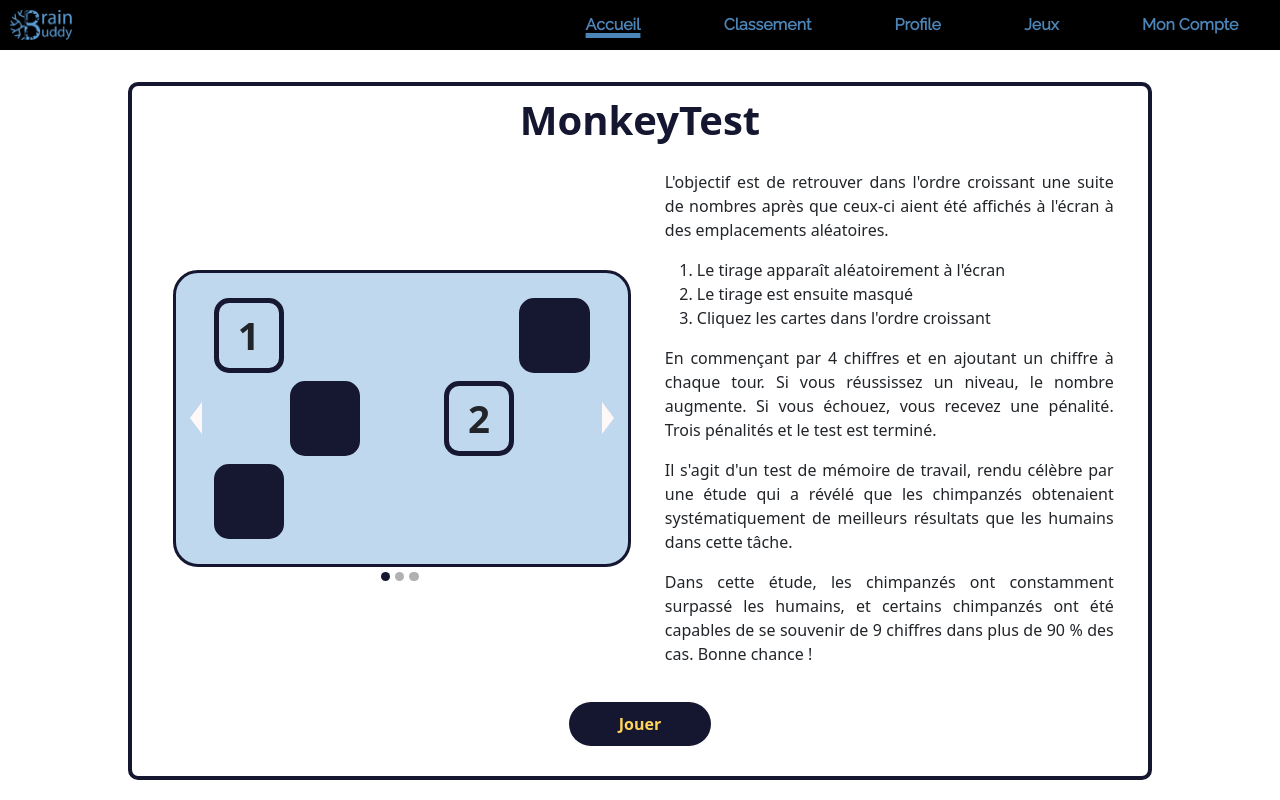
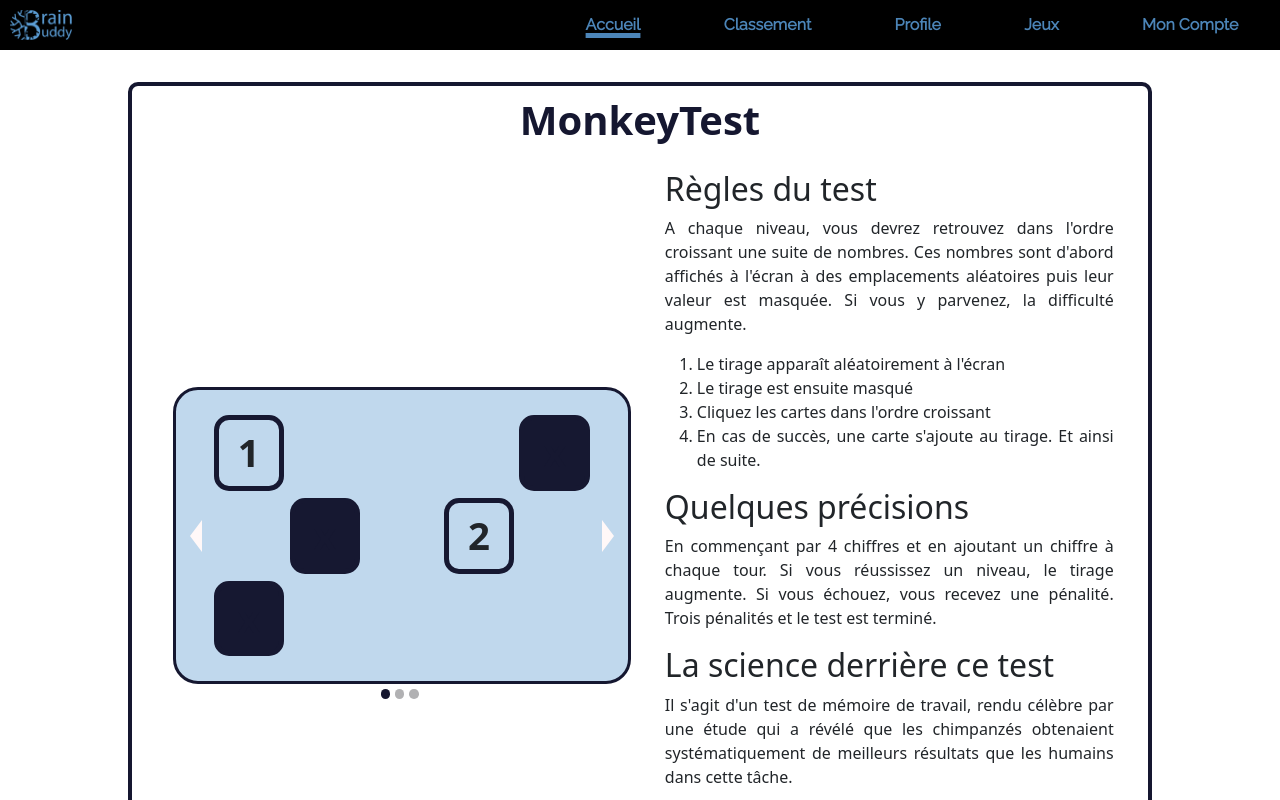
Before and after one commit to Xenus3/FrontEndBrainBuddy, an Angular app: page /monkeytest in a window 1280 px wide. Shown: the top 800 px of the page. Built offline with nearby package versions, Linux system fonts and the light colour scheme.

Commit message:
monkey test's text titles added

```diff
--- a/src/app/components/monkey-test-tutoriel/monkey-test-tutoriel.component.html
+++ b/src/app/components/monkey-test-tutoriel/monkey-test-tutoriel.component.html
@@ -75,17 +75,21 @@
             </div>
             <div class="text">
                 <div class="paragraphs">
+                    <h2>Règles du test</h2>
                     <p>
-                        L'objectif est de retrouver dans l'ordre croissant une suite de nombres après que ceux-ci aient été affichés à l'écran à des emplacements aléatoires.
+                        A chaque niveau, vous devrez retrouvez dans l'ordre croissant une suite de nombres. Ces nombres sont d'abord affichés à l'écran à des emplacements aléatoires puis leur valeur est masquée. Si vous y parvenez, la difficulté augmente.
                     </p>
                     <ol>
                         <li>Le tirage apparaît aléatoirement à l'écran</li>
                         <li>Le tirage est ensuite masqué</li>
                         <li>Cliquez les cartes dans l'ordre croissant</li>
+                        <li>En cas de succès, une carte s'ajoute au tirage. Et ainsi de suite.</li>
                     </ol>
+                    <h2>Quelques précisions</h2>
                     <p>
-                        En commençant par 4 chiffres et en ajoutant un chiffre à chaque tour. Si vous réussissez un niveau, le nombre augmente. Si vous échouez, vous recevez une pénalité. Trois pénalités et le test est terminé.
+                        En commençant par 4 chiffres et en ajoutant un chiffre à chaque tour. Si vous réussissez un niveau, le tirage augmente. Si vous échouez, vous recevez une pénalité. Trois pénalités et le test est terminé.
                     </p>
+                    <h2>La science derrière ce test</h2>
                     <p>
                         Il s'agit d'un test de mémoire de travail, rendu célèbre par une étude qui a révélé que les chimpanzés obtenaient systématiquement de meilleurs résultats que les humains dans cette tâche.
                     </p>
```
